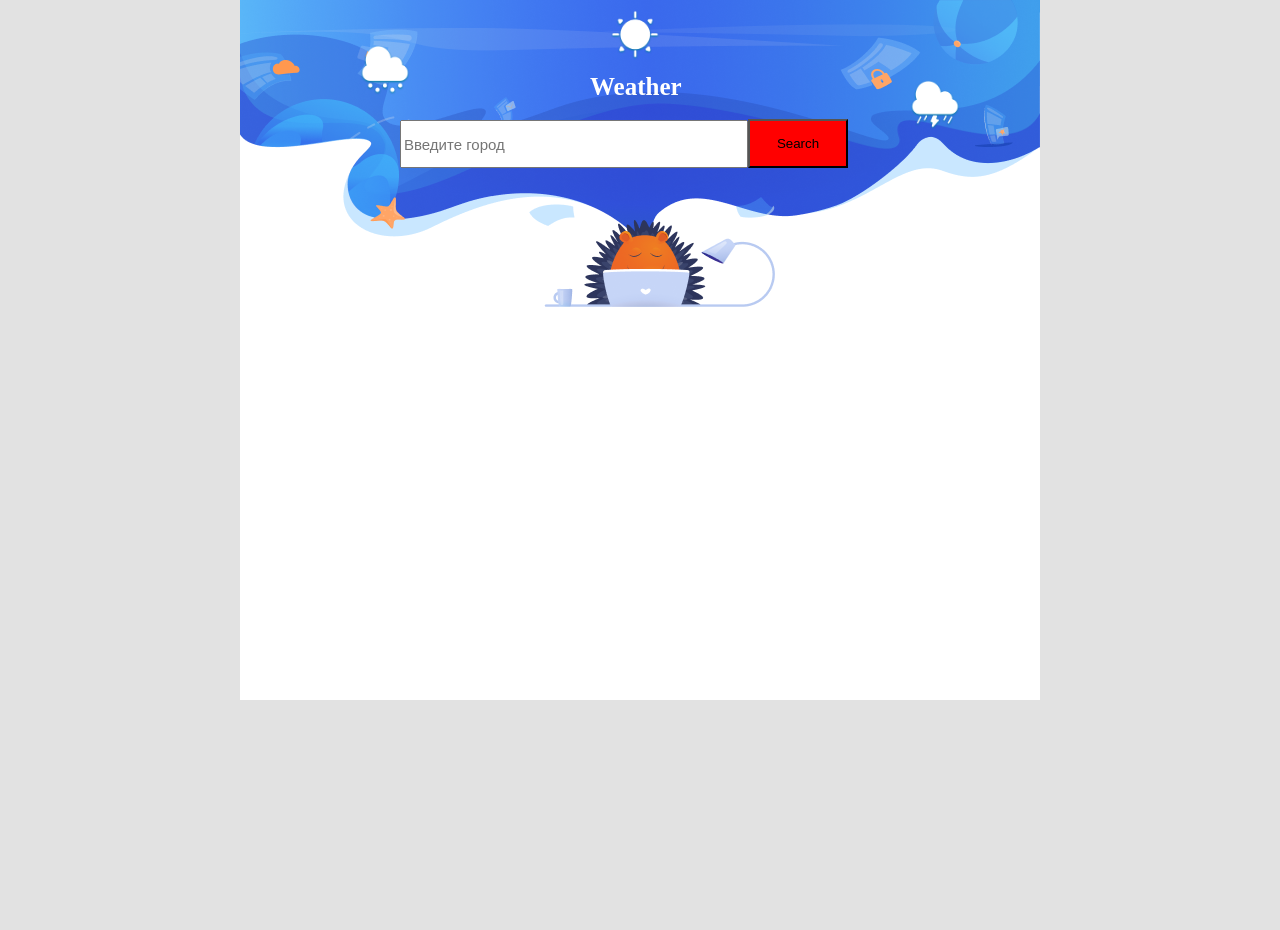
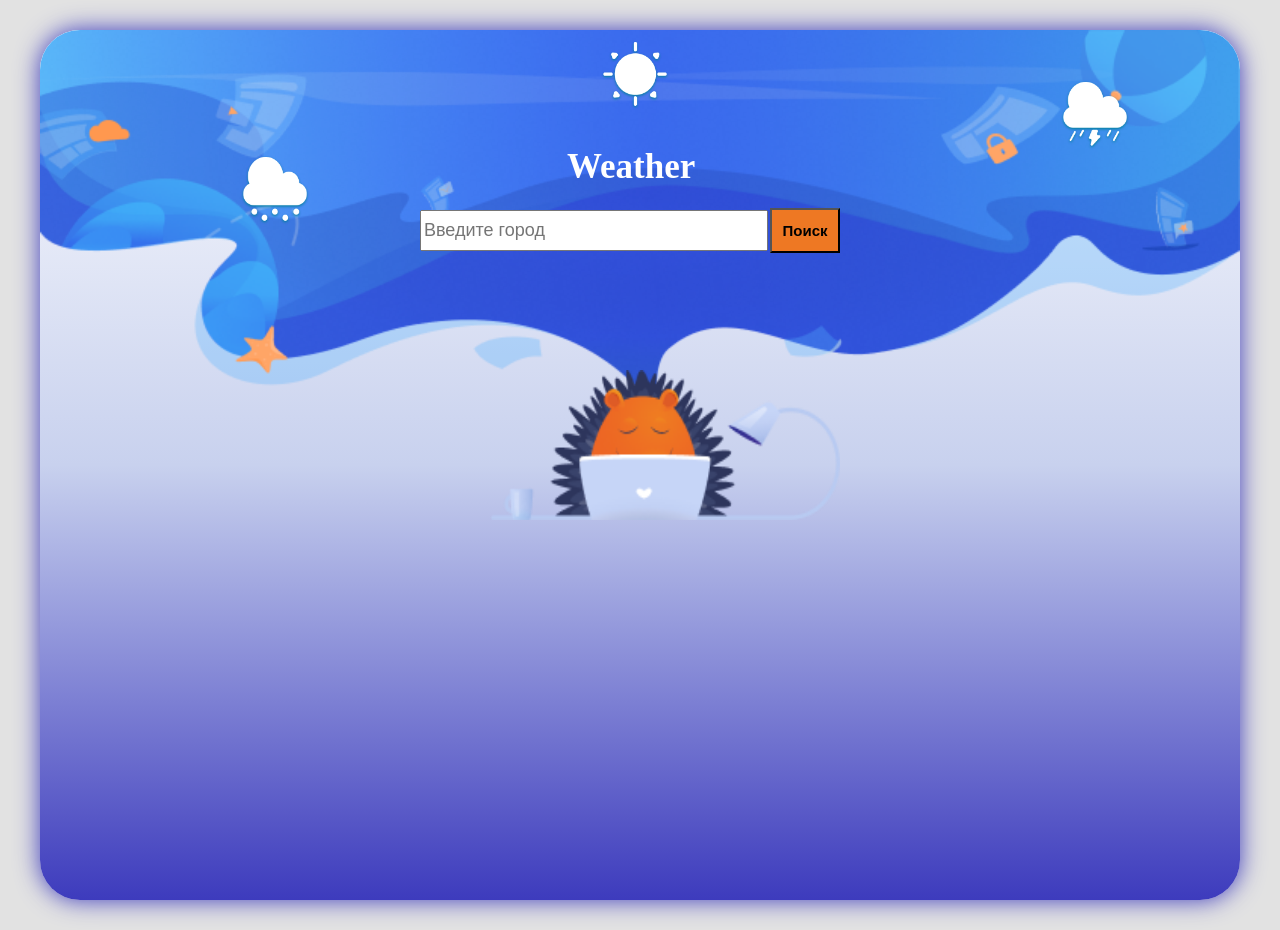
Before and after one commit to canzitis/Weather, a React (Create React App) app: page /searchWeater in a window 1280 px wide. Before the commit the page ends 800 px from the top, so only its background shows below. Built offline with nearby package versions, Linux system fonts and the light colour scheme.

Commit message:
style css

```diff
--- a/src/App.css
+++ b/src/App.css
@@ -1,5 +1,6 @@
 body{
   background-color:rgb(226, 226, 226);
+  padding: 30px;
 }
 .App {
   text-align: center;
@@ -32,11 +33,9 @@ body{
   color: #61dafb;
 }
 
-@keyframes App-logo-spin {
-  from {
-    transform: rotate(0deg);
-  }
-  to {
-    transform: rotate(360deg);
+@media(max-width:429px){
+  body{
+    background-color:rgb(226, 226, 226);
+    padding: 0px;
   }
 }
--- a/src/Components/SearchWeather/SearchWeather.module.css
+++ b/src/Components/SearchWeather/SearchWeather.module.css
@@ -1,55 +1,64 @@
 .searchWeather{
   position: relative;
   margin: 0 auto;
-  width:800px;
-  height: 700px;
-  background-color:white;
+
+  width:1200px;
+  height: 870px;
+
+  background: linear-gradient(white, rgb(200, 209, 238), rgb(61, 59, 189));
+
+  border-radius: 40px;
+  box-shadow: 0 0 25px  rgb(61, 59, 189);
 }
 
 .weatherLogo{
-  font-family: '../../Fonts/GowunDodum-Regular.ttf';
-  font-size: 25px;
+  font-family: MonteCarlo, cursive;
+  font-size: 35px;
   color: white;
   position: absolute;
-  left: 350px;
-  top: 40px;
+  left: 527px;
+  top: 70px;
 }
 
 .clouds1{
-  width: 50px;
-  height: 50px;
+  width: 70px;
+  height: 70px;
   position: absolute;
-  left: 120px;
-  top: 45px;
+  left: 200px;
+  top: 125px;
 }
 
 .clouds2{
-  width: 50px;
-  height: 50px;
+  width: 70px;
+  height: 70px;
   position: absolute;
-  left: 370px;
+  left: 560px;
   top: 10px;
 }
 
 .clouds3{
-  width: 50px;
-  height: 50px;
+  width: 70px;
+  height: 70px;
   position: absolute;
-  left: 670px;
-  top: 80px;
+  left: 1020px;
+  top: 50px;
 }
 
 
 .heroDecorBgImg{
+  width: 1200px;
   position: absolute;
   left: 0;
   right: 0;
+  border-radius: 40px;
 }
 
 .heroMascotImg{
+  width: 350px;
+  height: 150px;
   position: absolute;
-  left: 304px;
-  top: 220px;
+  left: 450px;
+  top: 340px;
 }
 
 @media(max-width:420px){
@@ -59,6 +68,7 @@
     width:100%;
     height: 100%;
     background-color:white;
+    border-radius: 0;
   }
 
   .weatherLogo{
@@ -100,21 +110,18 @@
     position: absolute;
     left: 0;
     right: 0;
+    border-radius: 0;
   }
 
   .heroMascotImg{
     position: absolute;
-    left: 110px;
+    left: 60px;
     top: 120px;
   }
-
-
-
 }
 
 
 @media(max-width:370px){
-
   .searchWeather{
     position: absolute;
     margin: 0 auto;
@@ -165,10 +172,10 @@
   }
 
   .heroMascotImg{
-    width: 180px;
-    height: 100px;
+    width: 250px;
+    height: 140px;
     position: absolute;
-    left: 105px;
-    top: 105px;
+    left: 74px;
+    top: 100px;
   }
 }
--- a/src/Components/SearchWeatherForm/SearchWeatherFrom.jsx
+++ b/src/Components/SearchWeatherForm/SearchWeatherFrom.jsx
@@ -37,7 +37,7 @@ const SearchWeatherForm = (props) => {
             />
             <div>
               <button className={s.searchBtn} type="submit">
-                Search
+                Поиск
               </button>
             </div>
           </div>
--- a/src/Components/SearchWeatherForm/SearchWeatherFrom.module.css
+++ b/src/Components/SearchWeatherForm/SearchWeatherFrom.module.css
@@ -1,20 +1,23 @@
 .searchFromInput{
-    font-size: 15px;
+    font-size: 18px;
     position: absolute;
     width: 340px;
-    height: 42px;
-    left: 160px;
-    top: 120px;
+    height: 35px;
+    left: 380px;
+    top: 180px;
+
   }
 
 .searchBtn {
+    font-size: 15px;
+    font-weight: 600;
     position: absolute;
-    width: 100px;
-    height: 49px;
-    left: 508px;
-    top: 119px;
+    width: 70px;
+    height: 45px;
+    left: 730px;
+    top: 178px;
 
-    background-color: red;
+    background-color: #ee7823;
 }
 
 .searchBtn:hover{
@@ -24,22 +27,24 @@
 
 @media(max-width: 420px){
   .searchFromInput{
-    font-size: 20px;
+    font-size: 15px;
     position: absolute;
-    width: 200px;
-    height: 25px;
+    width: 190px;
+    height: 18px;
     left: 80px;
-    top: 50px;
+    top: 60px;
   }
 
   .searchBtn {
+    text-align: center;
     position: absolute;
+    font-weight: 400;
     width: 60px;
-    height: 30px;
+    height: 27px;
     left: 280px;
-    top: 50px;
+    top: 58px;
 
-    background-color: red;
+    background-color: #ee7823;
   }
 
 }
@@ -50,8 +55,8 @@
   .searchFromInput{
     font-size: 15px;
     position: absolute;
-    width: 180px;
-    height: 20px;
+    width: 170px;
+    height: 17px;
     left: 65px;
     top: 50px;
   }
@@ -61,10 +66,8 @@
     font-size: 12px;
     position: absolute;
     width: 50px;
-    height: 25px;
-    left: 240px;
-    top: 50px;
-
-    background-color: red;
+    height: 24px;
+    left: 245px;
+    top: 49px;
   }
 }
```
Also changed, not shown: src/Fonts/MonteCarlo-Regular.ttf (added).
